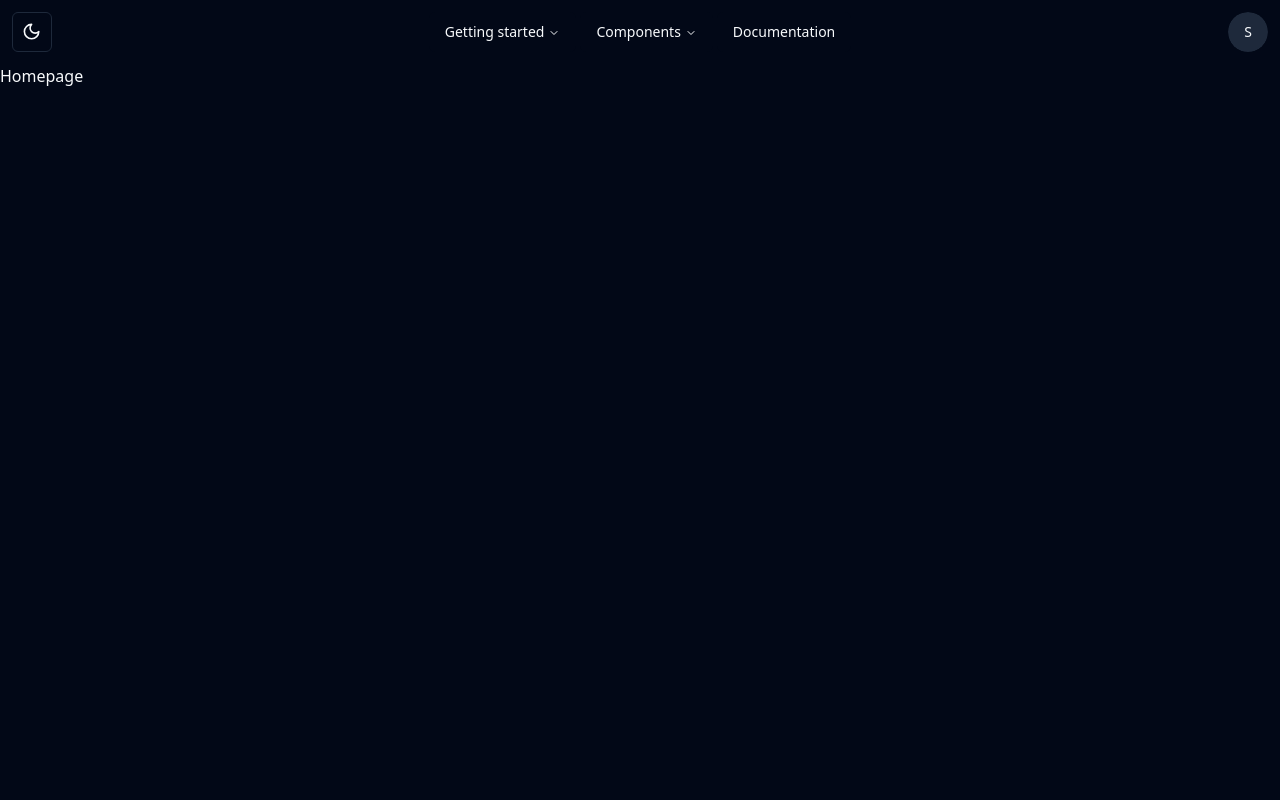
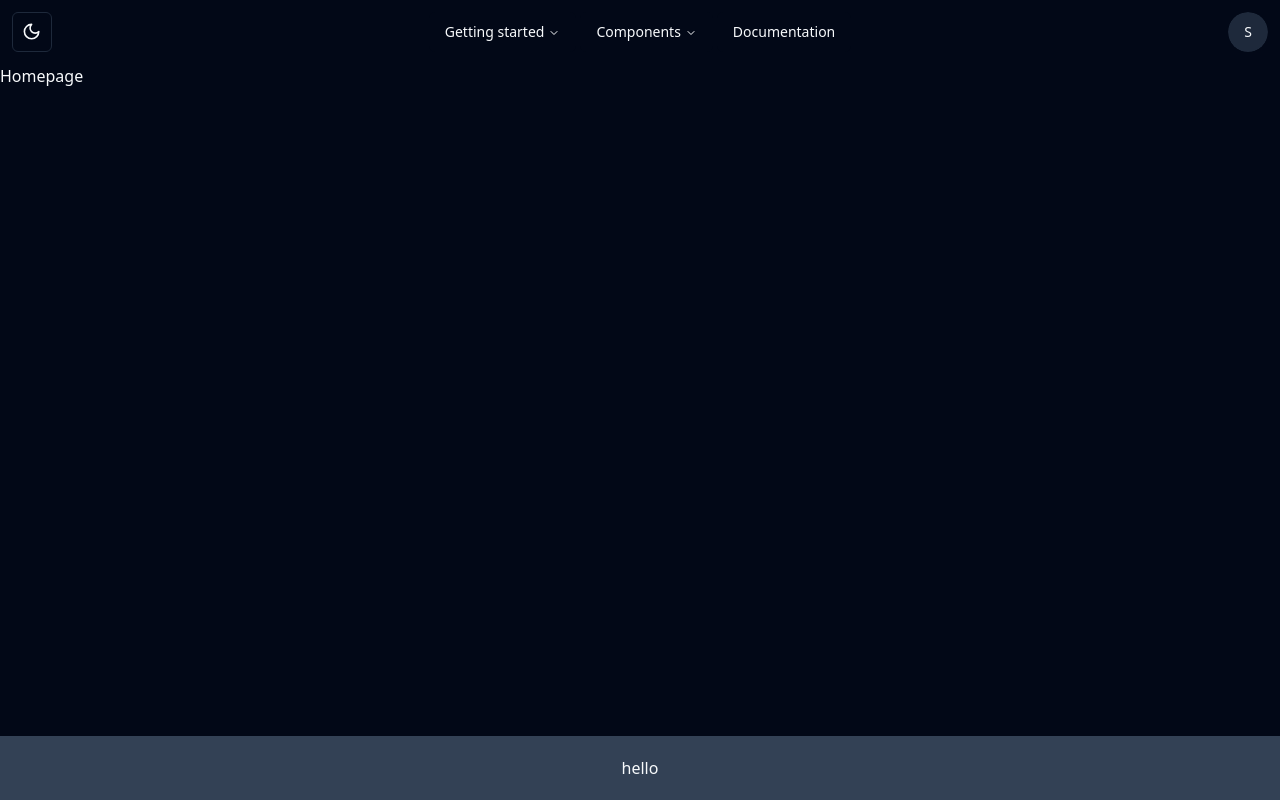
Before and after one commit to endermn/Schwarz, a React (Vite) app in the folder frontend/: page / in a window 1280 px wide. Built offline with nearby package versions, Linux system fonts and the light colour scheme.

Commit message:
footer (maybe)

```diff
--- a/frontend/src/App.tsx
+++ b/frontend/src/App.tsx
@@ -1,12 +1,18 @@
 import { Outlet } from "react-router-dom";
 import { NavBar } from "./components/NavBar";
 import { ThemeProvider } from "./components/theme-provider";
+import { Footer } from "./components/Footer";
 
 function App() {
 	return (
 		<ThemeProvider defaultTheme="dark" storageKey="vite-ui-theme">
-			<NavBar />
-			<Outlet />
+			<div className="min-h-screen flex flex-col justify-between">
+				<div>
+					<NavBar />
+					<Outlet />
+				</div>
+				<Footer />
+			</div>
 		</ThemeProvider>
 	);
 }
--- /dev/null
+++ b/frontend/src/components/Footer.tsx
@@ -0,0 +1,7 @@
+export function Footer() {
+	return (
+		<div className="w-full flex justify-center mt-auto items-center p-5 bg-slate-700">
+			<h1>hello</h1>
+		</div>
+	);
+}
```
